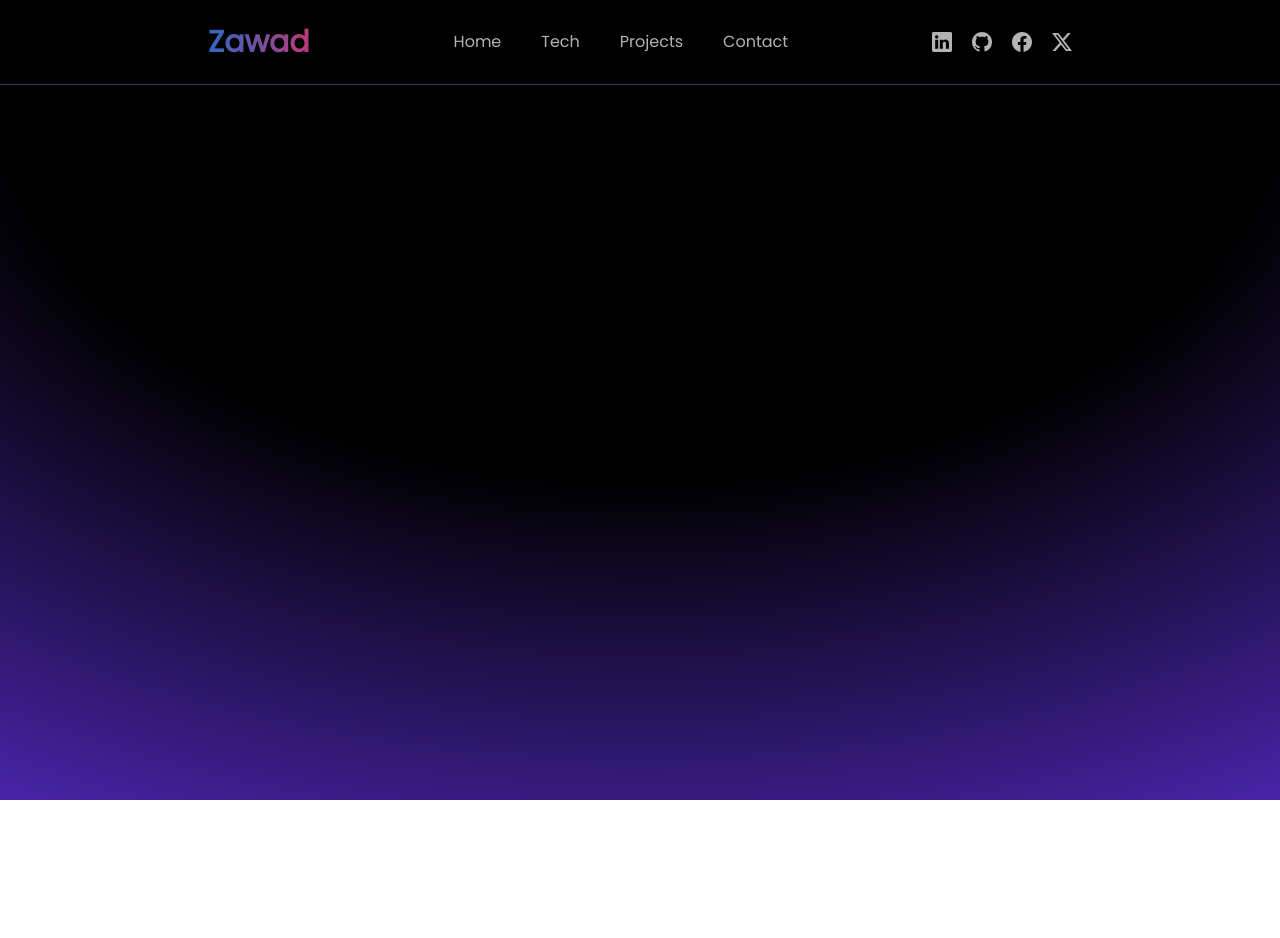
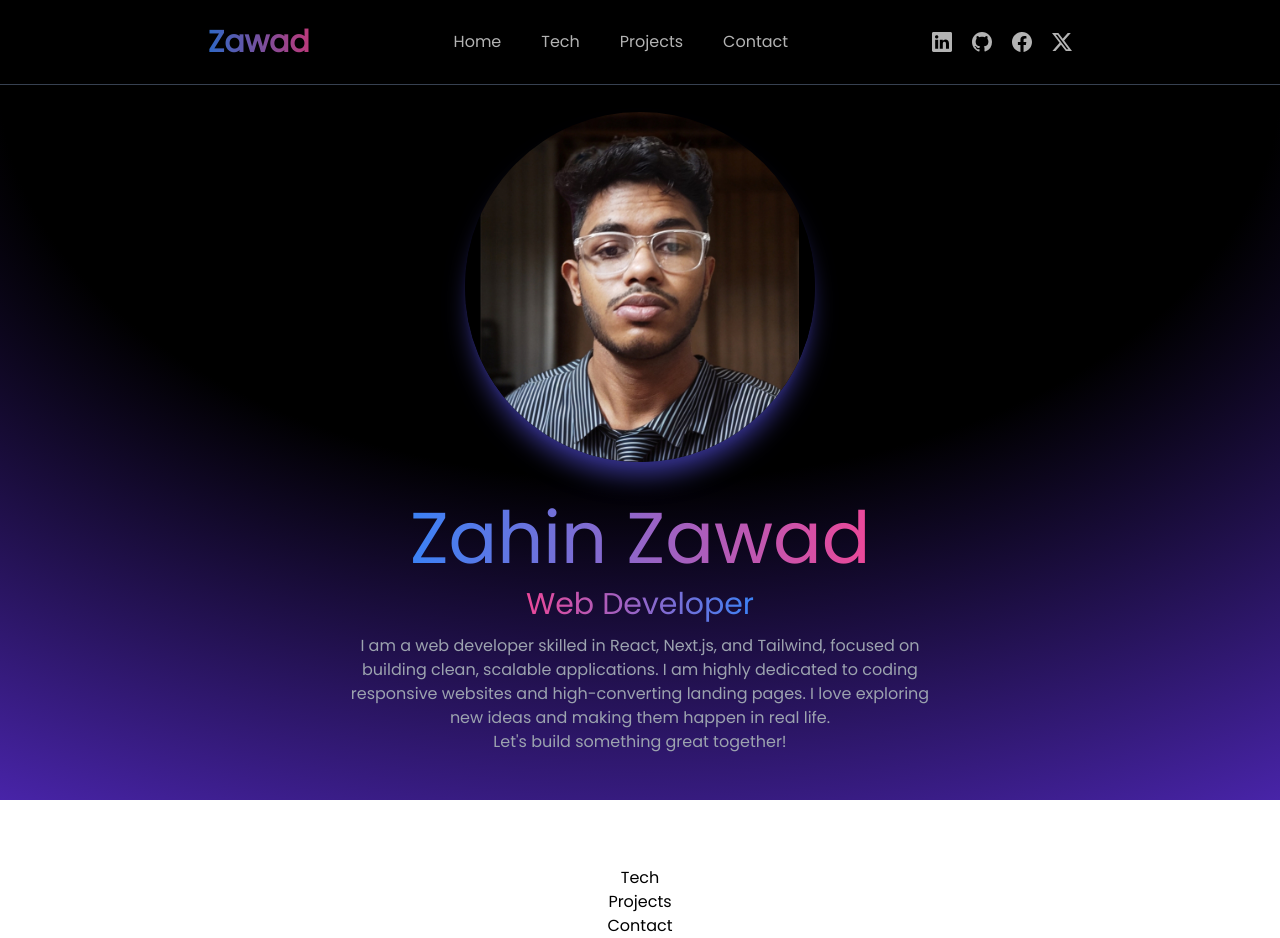
Before and after one commit to zahin-zawad/zahin-zawad-portfolio, a Next.js app: page / in a window 1280 px wide. Before the commit the page ends 800 px from the top, so only its background shows below. Built offline with nearby package versions, Linux system fonts and the light colour scheme.

Commit message:
Hero section Done

```diff
--- a/app/components/Hero.tsx
+++ b/app/components/Hero.tsx
@@ -1,7 +1,42 @@
-import React from 'react'
+"use client";
+
+import Image from 'next/image';
+import React from 'react';
+import heroImage from "@/public/photo.jpg";
+import { motion } from "motion/react"
+
 
 export default function Hero() {
   return (
-    <div>Hero</div>
-  )
+    <div id='home' className='px-16 flex min-h-screen w-full items-center justify-center py-28 md:px-32'>
+      <div className='text-white flex flex-col justify-center items-center'>
+
+        <motion.div
+         initial={{y: -50, opacity: 0}}
+         animate={{y: 0, opacity: 1}}
+         transition={{duration: .8, delay: .2}}
+
+        >
+          <Image
+            src={heroImage}
+            alt='hero'
+            className='w-[300px] cursor-pointer rounded-full shadow-xl shadow-indigo-900 transition-all duration-300 hover:-translate-y-5 hover:scale-105 hover:shadow-2xl hover:shadow-indigo-600 md:w-[350px]'
+          />
+        </motion.div>
+
+        <motion.div
+          initial={{y: 50, opacity: 0}}
+          animate={{y:0, opacity: 1}}
+          transition= {{duration: .8, delay: .2}}
+        className='max-w-[600px] flex flex-col items-center justify-center gap-3 text-center'>
+          <h1 className='bg-gradient-to-r from-blue-500 to-pink-500 bg-clip-text text-transparent text-5xl font-light md:text-7xl mt-10'>Zahin Zawad</h1>
+          <h3 className='bg-gradient-to-r from-pink-500 to-blue-500 bg-clip-text text-transparent text-2xl font-light md:text-3xl'>Web Developer</h3>
+          <p className='md:text-base text-pretty text-sm text-gray-400'>
+            I am a web developer skilled in React, Next.js, and Tailwind, focused on building clean, scalable applications. I am highly dedicated to coding responsive websites and high-converting landing pages. I love exploring new ideas and making them happen in real life.
+            <br/>Let's build something great together!
+          </p>
+        </motion.div>
+      </div>
+    </div>
+  );
 }
--- a/package.json
+++ b/package.json
@@ -9,7 +9,8 @@
     "lint": "next lint"
   },
   "dependencies": {
-    "motion": "^11.16.2",
+    "framer-motion": "^11.18.0",
+    "motion": "^11.18.0",
     "next": "15.1.4",
     "react": "^19.0.0",
     "react-dom": "^19.0.0",
```
Also changed, not shown: public/photo.jpg (added), 1 other file (tests, documents, lock files or other folders).
